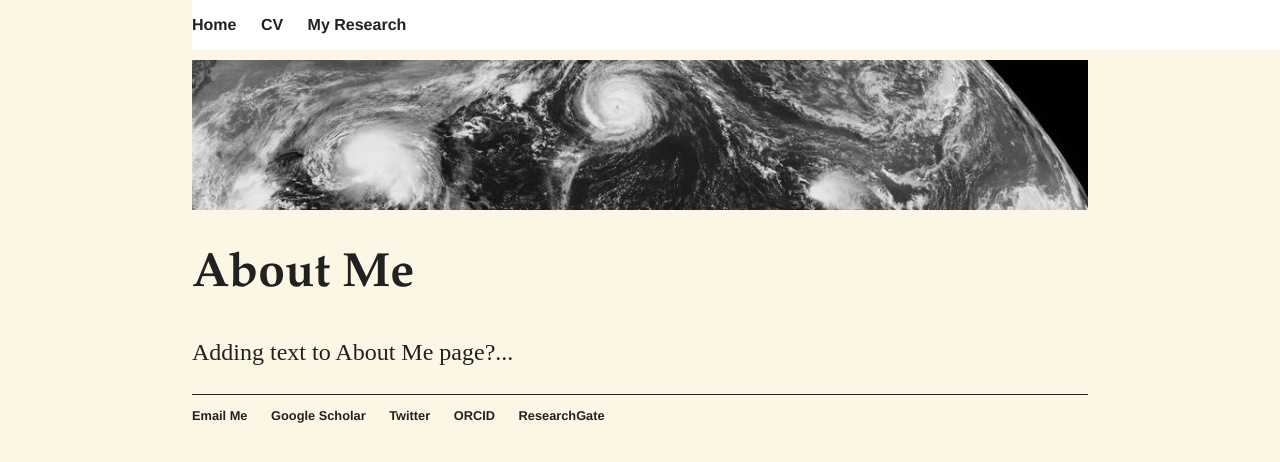
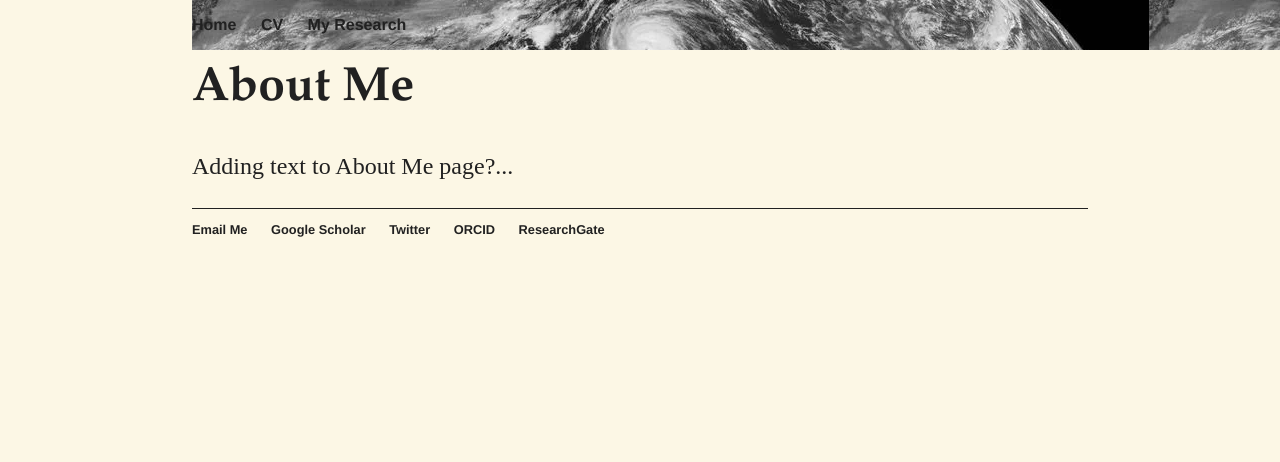
Before and after one commit to alyssa-stansfield/alyssa-stansfield.github.io, a Jekyll site: the page built from about/index.html, in a window 1280 px wide. Shown: the top 462 px of the page. Built offline with Jekyll 4.4.1, drawn with Linux system fonts in a browser that asks for light colours.

Commit message:
Trying to add background image another way

```diff
--- a/_layouts/default.html
+++ b/_layouts/default.html
@@ -6,8 +6,6 @@
 			<link rel="stylesheet" type="text/css" href="/css/main.css">
 		</head>
 		<body>
-			<div class="header">
-				<img src="../assets/2020-hurricanes-satellite-view.png">
 			<nav class="fixed-nav-bar">
 	    		<ul>
 	        		<li><a href="/">Home</a></li>
@@ -15,7 +13,7 @@
 				<li><a href="/research">My Research</a></li>
 	    		</ul>
 			</nav>
-			</div>
+
 			<div class="container">
 
 			{{ content }}
--- a/css/main.css
+++ b/css/main.css
@@ -16,15 +16,9 @@ nav ul, footer ul {
     top: 0;
     z-index: 9999;
     width: 100%;
-    background-color: #FFFFFF;
+    background-image:url("../assets/2020-hurricanes-satellite-view.png");
 }
 
-.header img {
-    width: 100%;
-    background-size: cover;
-    background-repeat: no-repeat;
-    background-position: center
-}
 
 
 nav ul li, footer ul li {
```
